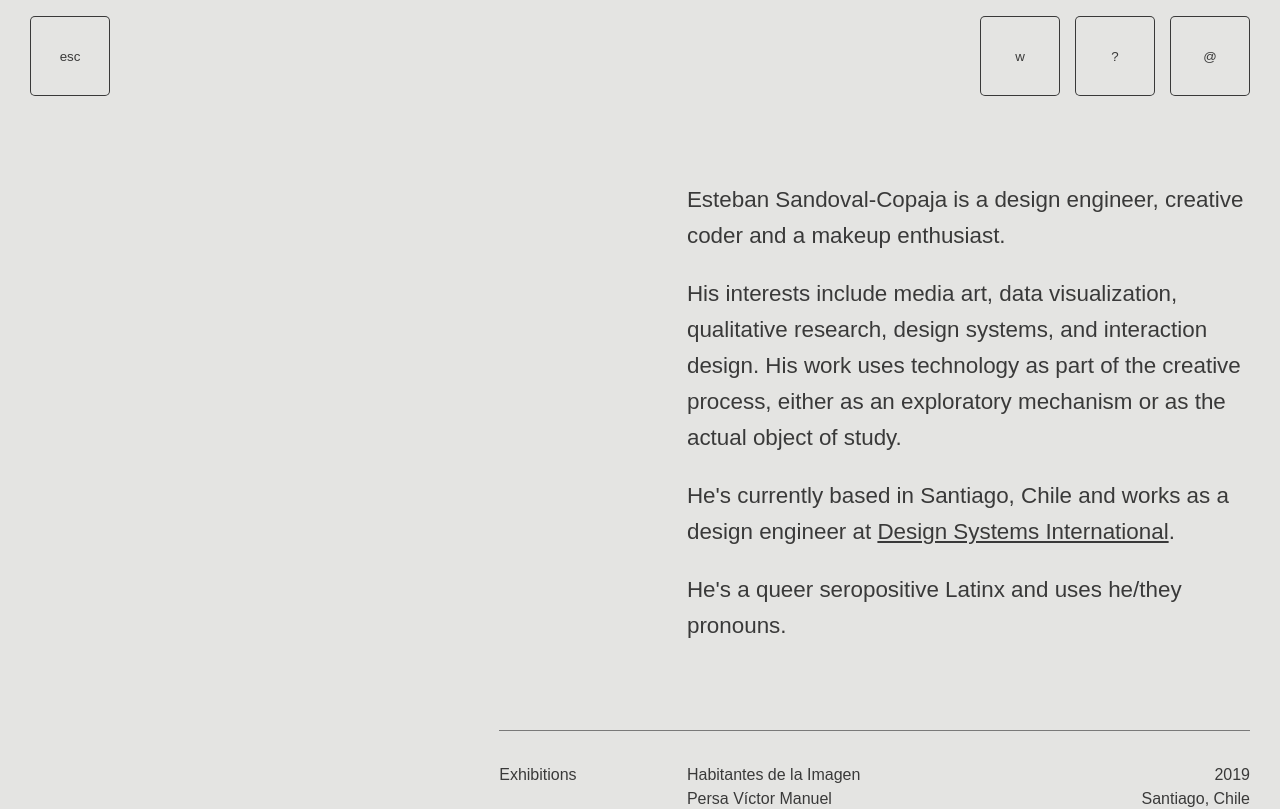
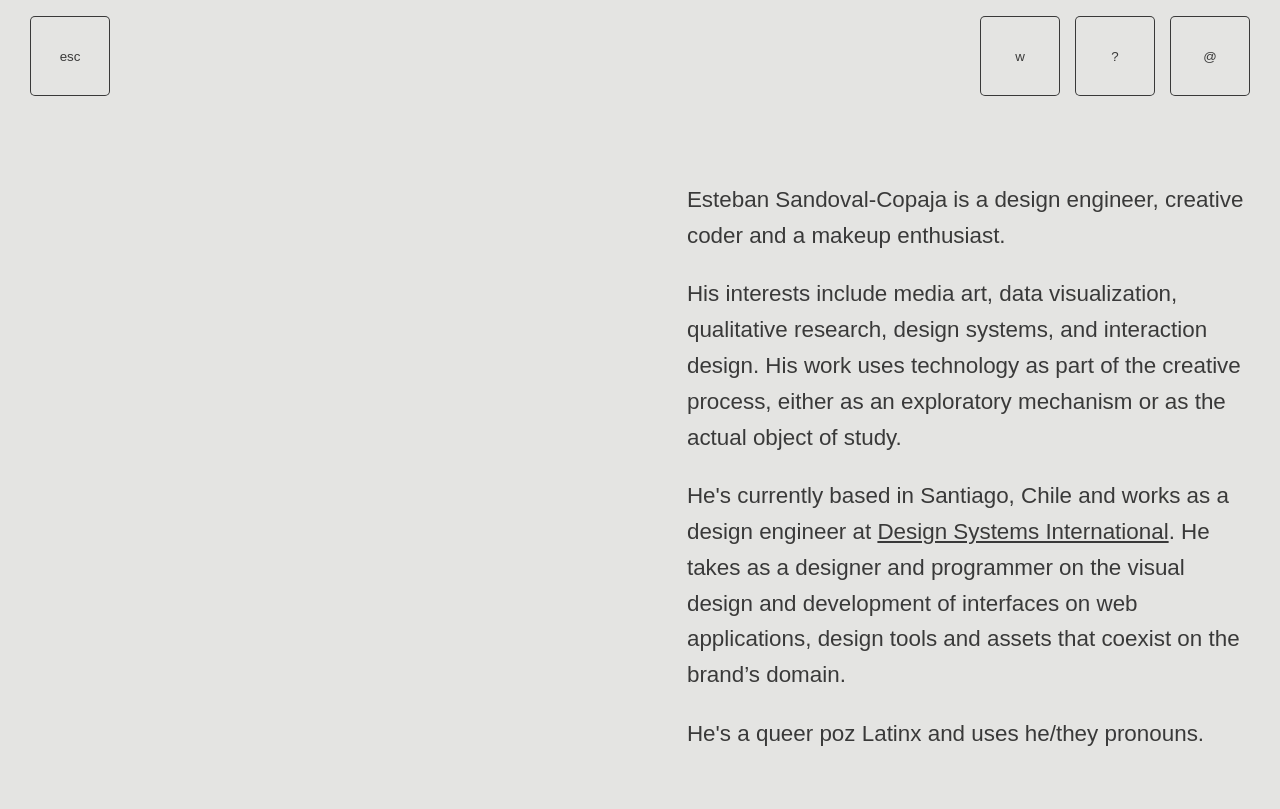
Before and after one commit to ejsandoval/esc, an Astro site: page /who in a window 1280 px wide. Shown: the top 809 px of the page. Built offline with nearby package versions, Linux system fonts and the light colour scheme; Astro itself is replaced by a stand-in of ours; a web font is replaced by a local one.

Commit message:
Updating texts.

```diff
--- a/src/components/Footer.astro
+++ b/src/components/Footer.astro
@@ -3,7 +3,7 @@
 ---
 
 <footer>
-  <p>© Esteban Sandoval Copaja 2023</p>
+  <p>© Esteban Sandoval-Copaja 2023</p>
 </footer>
 
 <style>
--- a/src/pages/index.astro
+++ b/src/pages/index.astro
@@ -12,6 +12,10 @@
 
 <Layout title="esc | design engineer">
   <main>
+    <div class="bio">
+      Esteban Sandoval-Copaja is a design engineer, creative coder and a makeup
+      enthusiast.
+    </div>
     <ul role="list" class="projectGrid">
       {
         allProjects.map((project, index) => (
@@ -35,6 +39,12 @@
     color: #000000;
     font-size: 20px;
     line-height: 1.6;
+  }
+  .bio {
+    padding-top: var(--spacing-m);
+    line-height: 1.6;
+    font-size: 1.4rem;
+    color: var(--black);
   }
   .astro-a {
     position: absolute;
--- a/src/pages/who.astro
+++ b/src/pages/who.astro
@@ -31,9 +31,11 @@
         He's currently based in Santiago, Chile and works as a design engineer
         at <a href="https://designsystems.international/"
           >Design Systems International</a
-        >.
+        >. He takes as a designer and programmer on the visual design and
+        development of interfaces on web applications, design tools and assets
+        that coexist on the brand’s domain.
       </p>
-      <p>He's a queer seropositive Latinx and uses he/they pronouns.</p>
+      <p>He's a queer poz Latinx and uses he/they pronouns.</p>
     </div>
     <table>
       {
```
